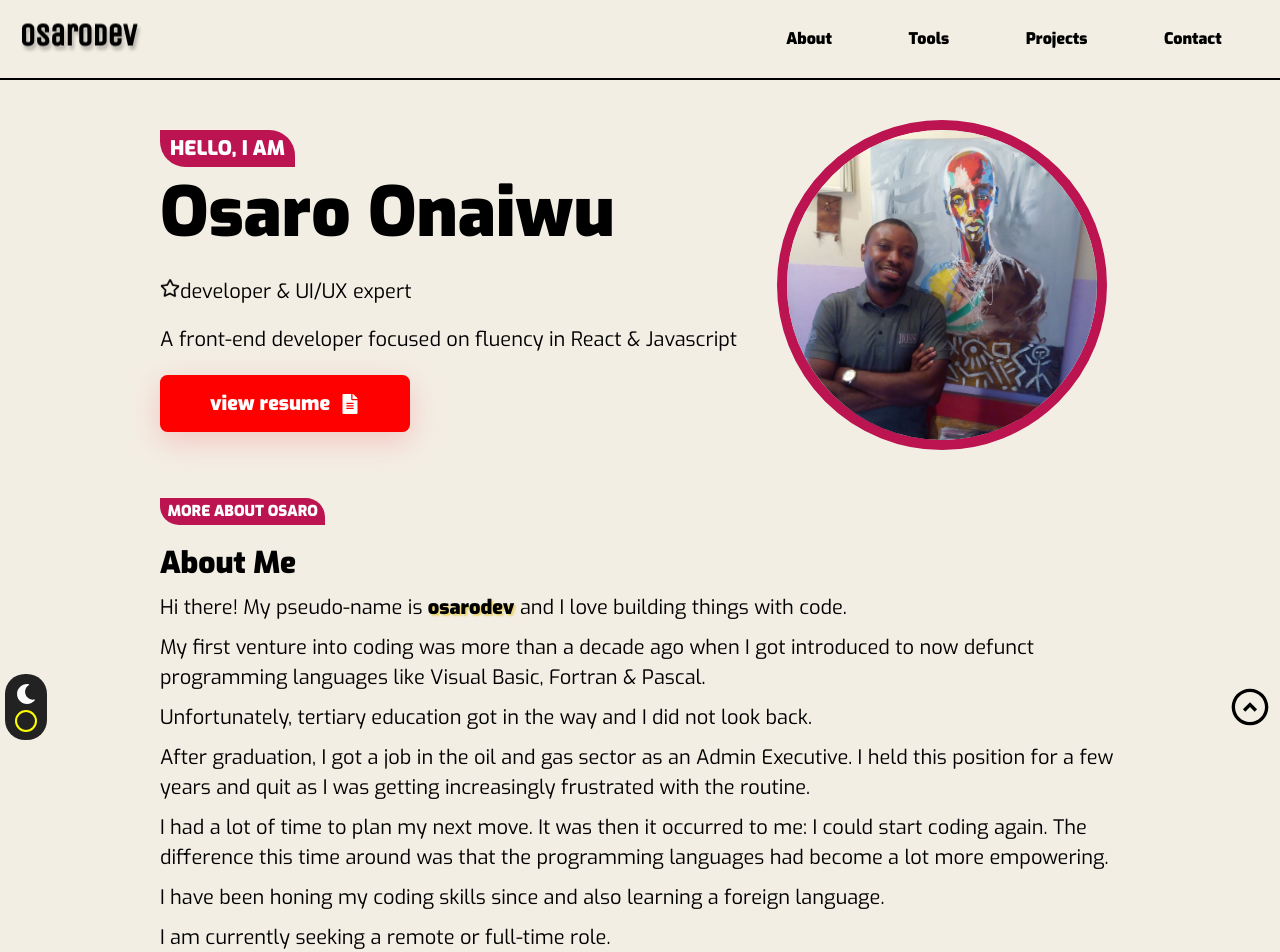
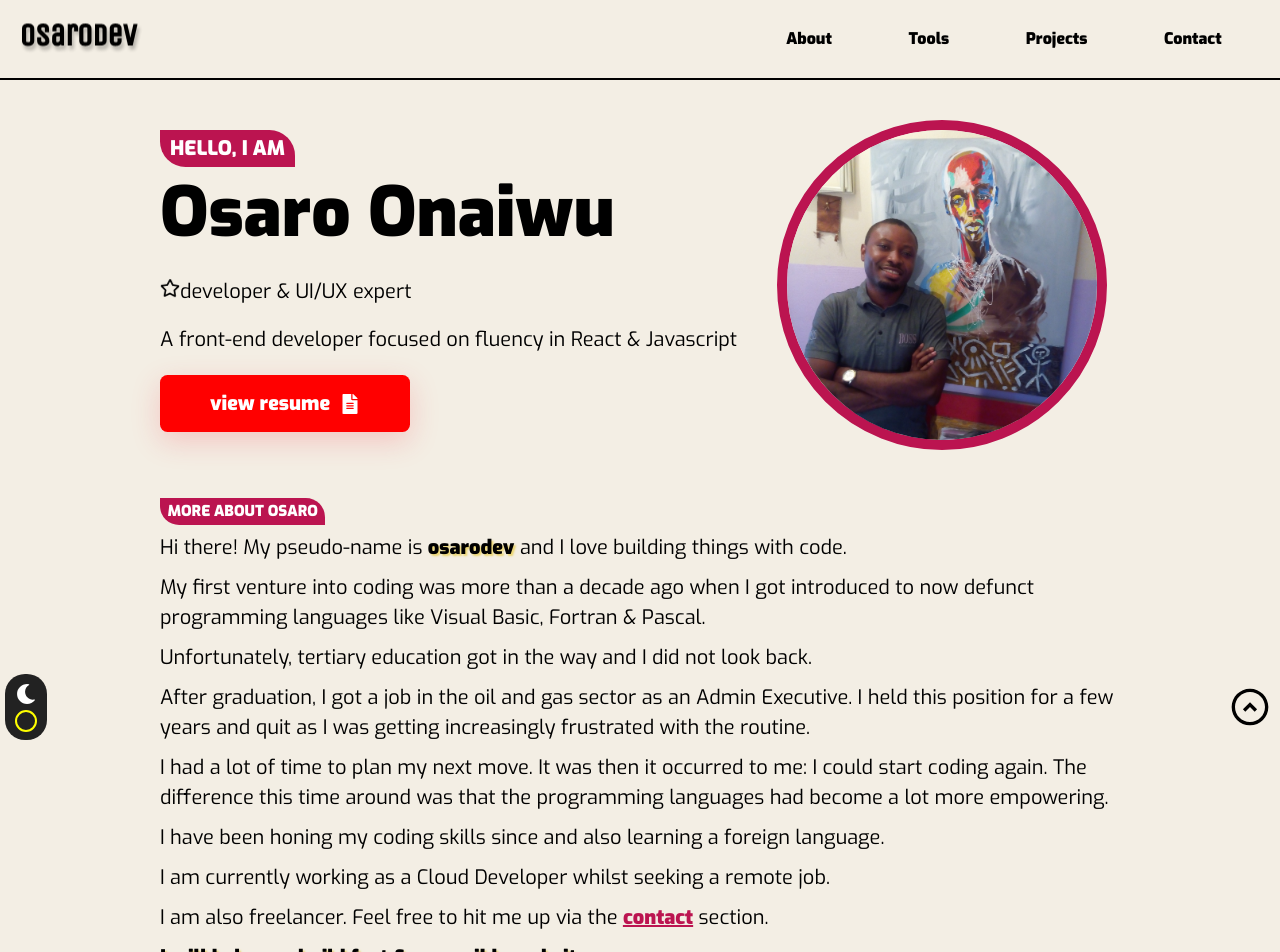
Before and after one commit to osaroDEV/reactPortfolio, a React (Create React App) app: page / in a window 1280 px wide. Shown: the top 952 px of the page. Built offline with nearby package versions, Linux system fonts and the light colour scheme.

Commit message:
update info & automate footer date

```diff
--- a/package.json
+++ b/package.json
@@ -7,11 +7,12 @@
     "@testing-library/react": "^11.2.7",
     "@testing-library/user-event": "^12.8.3",
     "framer-motion": "^4.1.17",
+    "gsap": "^3.9.0",
     "react": "^17.0.2",
     "react-dom": "^17.0.2",
     "react-icons": "^4.2.0",
     "react-router-dom": "^5.2.0",
-    "react-scripts": "4.0.3",
+    "react-scripts": "^5.0.0",
     "styled-components": "^5.3.0",
     "web-vitals": "^1.1.2"
   },
--- a/src/App.js
+++ b/src/App.js
@@ -14,9 +14,12 @@ import { motion } from 'framer-motion';
 
 function App() {
   const { isLoading, setIsLoading, darkMode, modalOpen } = useGlobalContext();
+  // let appItem = useRef(null)
+
+  // console.log(appItem)
 
   // useEffect(() => {
-  //   document.body.style.overflowX = 'hidden';
+  //   console.log(appItem);
   // }, []);
 
   useEffect(() => {
@@ -39,6 +42,7 @@ function App() {
   }
   return (
     <div
+      // ref={el => {appItem = el}}
       id='home'
       className={`main-container ${darkMode ? 'dark' : 'bright'} ${
         modalOpen ? 'no-scroll' : ''
--- a/src/components/Bio.js
+++ b/src/components/Bio.js
@@ -4,6 +4,7 @@ import { useGlobalContext } from '../context';
 
 const Bio = () => {
   const { darkMode } = useGlobalContext();
+
   return (
     <>
       <div id='about' className='about'>
@@ -13,7 +14,6 @@ const Bio = () => {
         >
           more about Osaro
         </span>
-        <h2>About Me</h2>
         <div>
           <p>
             Hi there! My pseudo-name is{' '}
@@ -45,11 +45,13 @@ const Bio = () => {
             I have been honing my coding skills since and also learning a
             foreign language.
           </p>
-          <p>I am currently seeking a remote or full-time role.</p>
+          <p>
+            I am currently working as a Cloud Developer whilst seeking a remote
+            job.
+          </p>
 
           <p>
-            I can freelance, in the meantime, hence if you have an idea for a
-            website or want to upgrade the one you currently use, check the{' '}
+            I am also freelancer. Feel free to hit me up via the{' '}
             <a className='bio-a' href='#contact'>
               contact
             </a>{' '}
--- a/src/components/Footer.js
+++ b/src/components/Footer.js
@@ -10,7 +10,7 @@ const Foot = styled.div`
 const Footer = () => {
   return (
     <Foot>
-      <p>&copy;2020 Osaro Onaiwu. All rights reserved.</p>
+      <p>&copy;{new Date().getFullYear()} Osaro Onaiwu. All rights reserved.</p>
     </Foot>
   );
 };
--- a/src/components/Intro.js
+++ b/src/components/Intro.js
@@ -19,13 +19,7 @@ const Intro = () => {
         alt=''
       />
       <div className='caption' tabindex='0'>
-        <motion.span
-          initial={{ opacity: 0 }}
-          animate={{ opacity: 1 }}
-          className='section-header'
-        >
-          Hello, I am
-        </motion.span>
+        <span className='section-header'>Hello, I am</span>
         <motion.h1
           initial={{ opacity: 0, y: '40px' }}
           animate={{ opacity: 1, y: 0 }}
--- a/src/components/Projects.js
+++ b/src/components/Projects.js
@@ -5,9 +5,9 @@ import projectLinks from './projectLinks';
 
 const Projects = () => {
   return (
-    <>
+    <div id='projects'>
       {' '}
-      <span id='projects' className='section-header sm-font' style={{ lineHeight: 'initial' }}>
+      <span className='section-header sm-font' style={{ lineHeight: 'initial' }}>
         what i've been working on
       </span>
       <h2>
@@ -28,7 +28,7 @@ const Projects = () => {
           return <UnitProject key={project.id} {...project} />;
         })}
       </div>
-    </>
+    </div>
   );
 };
 
--- a/src/index.js
+++ b/src/index.js
@@ -3,7 +3,6 @@ import ReactDOM from 'react-dom';
 import './index.css';
 import App from './App';
 import { AppContext } from './context';
-import reportWebVitals from './reportWebVitals';
 
 ReactDOM.render(
   <React.StrictMode>
@@ -13,8 +12,3 @@ ReactDOM.render(
   </React.StrictMode>,
   document.getElementById('root')
 );
-
-// If you want to start measuring performance in your app, pass a function
-// to log results (for example: reportWebVitals(console.log))
-// or send to an analytics endpoint. Learn more: https://bit.ly/CRA-vitals
-reportWebVitals();
```
Also changed, not shown: 1 other file (tests, documents, lock files or other folders).
